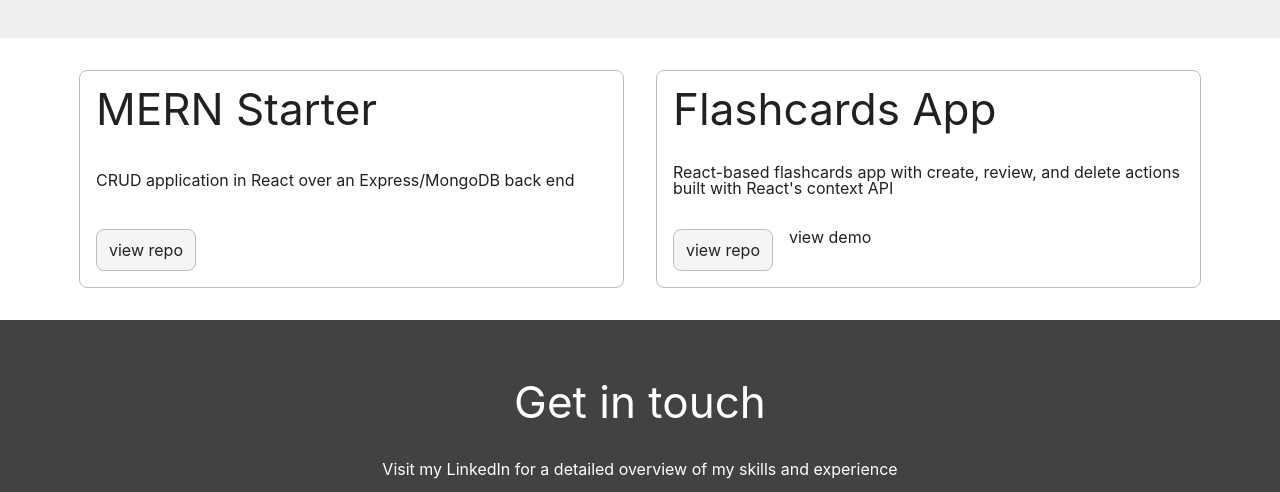
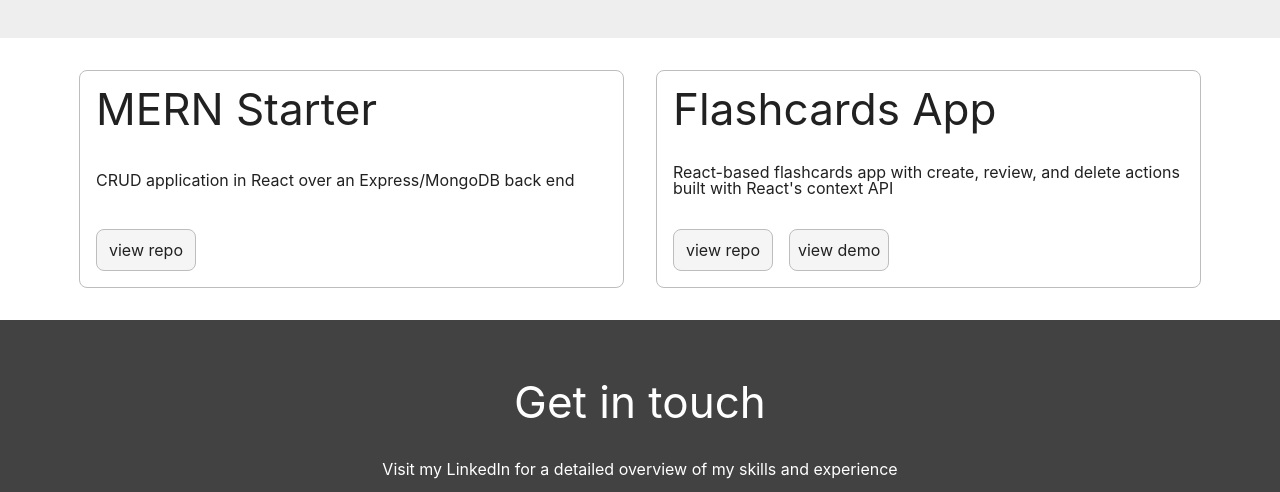
Before and after one commit to BrianwBeal/brianwbeal.github.io, a plain HTML site: page index.html in a window 1280 px wide. Shown: the part 1012-1504 px from the top of the page. Drawn offline with Linux system fonts and the light colour scheme.

Commit message:
style view demo button

```diff
--- a/index.html
+++ b/index.html
@@ -87,7 +87,7 @@
                                 <h3 class="card__title">Flashcards App</h3>
                                 <p class="card__text">React-based flashcards app with create, review, and delete actions built with React's context API</p>
                                 <div class="card__button--wrap">
-                                    <a href="https://github.com/brianwbeal/flashcards-app" class="card__button">view repo</a><a href="https://elastic-volhard-552161.netlify.app/">view demo</a>
+                                    <a href="https://github.com/brianwbeal/flashcards-app" class="card__button">view repo</a><a href="https://elastic-volhard-552161.netlify.app/" class="card__button">view demo</a>
                                 </div>
                             </div>
                         </div>
```
